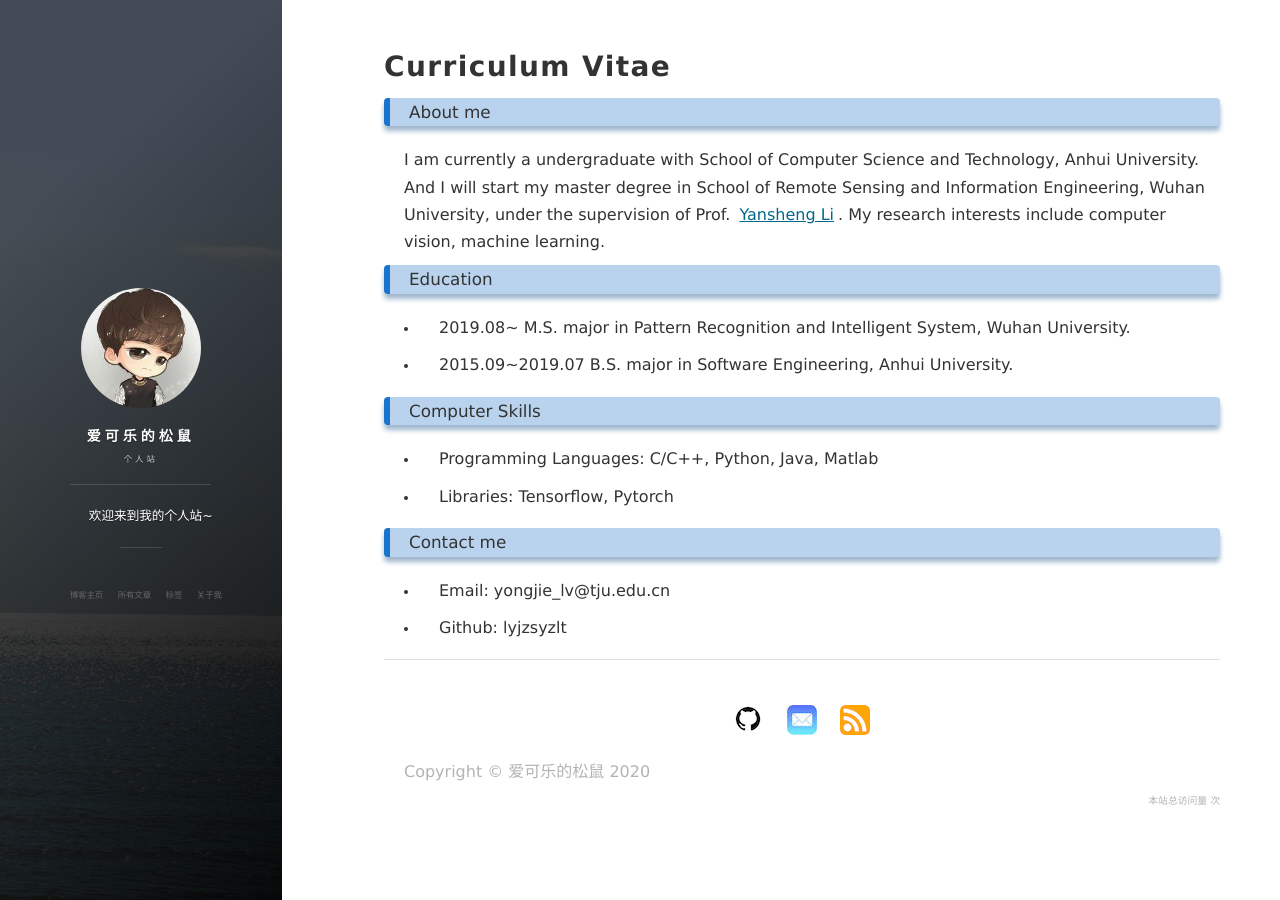
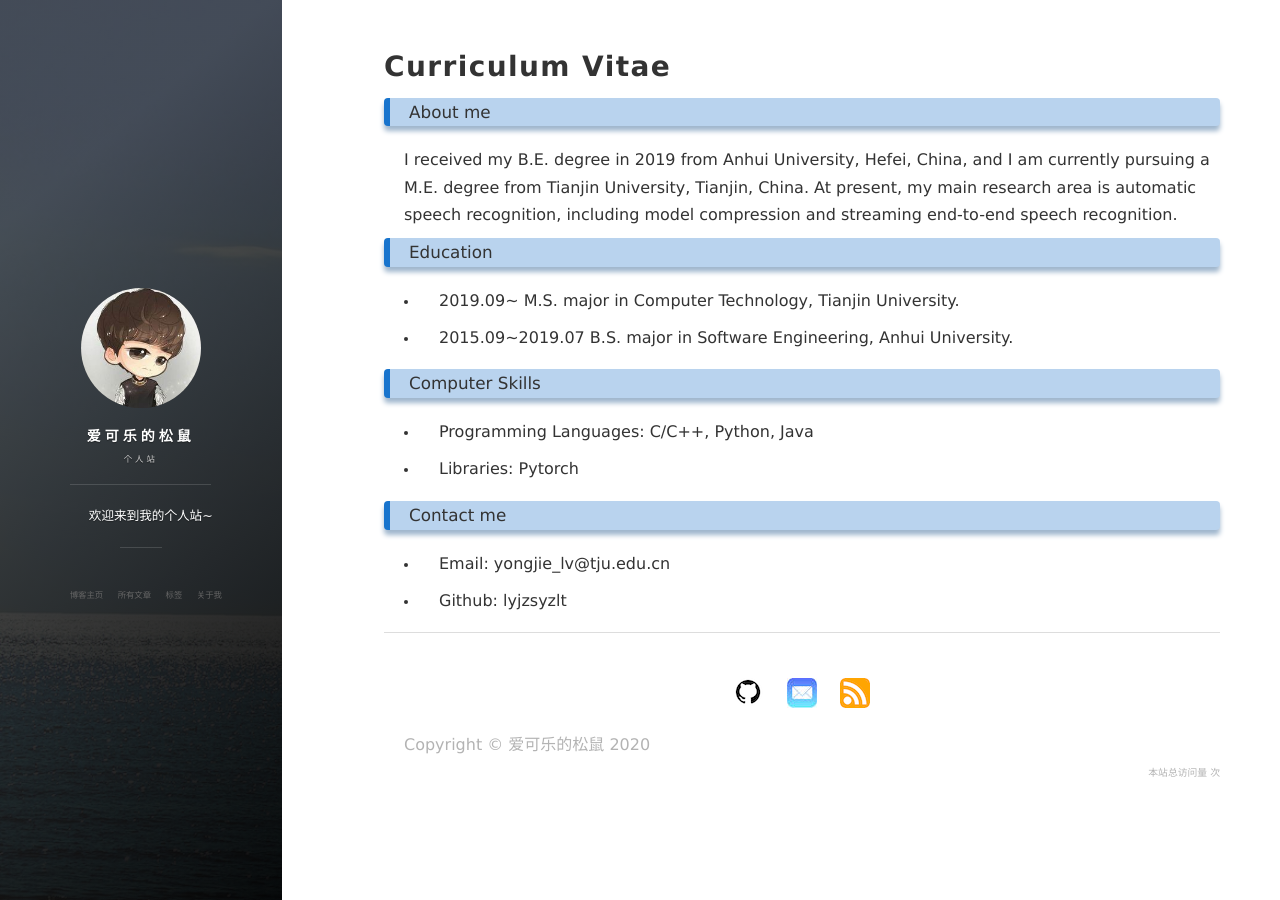
Before and after one commit to lyjzsyzlt/lyjzsyzlt.github.io, a Jekyll site: the page built from about.md, in a window 1280 px wide. Built offline with Jekyll 4.4.1, drawn with Linux system fonts in a browser that asks for light colours; nearby versions of some CDN libraries; a script that is not in the unit is left out; comment, search, counter and statistics services are not loaded.

Commit message:
modify personal info

```diff
--- a/about.md
+++ b/about.md
@@ -4,21 +4,21 @@ title: Curriculum Vitae
 ---
 ### About me
 
-I am currently a undergraduate with School of Computer Science and Technology, Anhui University. And I will start my master degree in School of Remote Sensing and Information Engineering, Wuhan University, under the supervision of Prof. <a href="http://www.escience.cn/people/liyansheng01/index.html">Yansheng Li</a>. My research interests include computer vision, machine learning.
+I received my B.E. degree in 2019 from Anhui University, Hefei, China, and I am currently pursuing a M.E. degree from Tianjin University, Tianjin, China. At present, my main research area is automatic speech recognition, including model compression and streaming end-to-end speech recognition.
 
 
 ### Education
 
-* 2019.08~ M.S. major in Pattern Recognition and Intelligent System, Wuhan University.
+* 2019.09~        M.S. major in Computer Technology, Tianjin University.
 
 * 2015.09~2019.07 B.S. major in Software Engineering, Anhui University.
 
 
 ### Computer Skills
 
-* Programming Languages: C/C++, Python, Java, Matlab
+* Programming Languages: C/C++, Python, Java
 
-* Libraries: Tensorflow, Pytorch
+* Libraries: Pytorch
 
 ### Contact me
 
```
